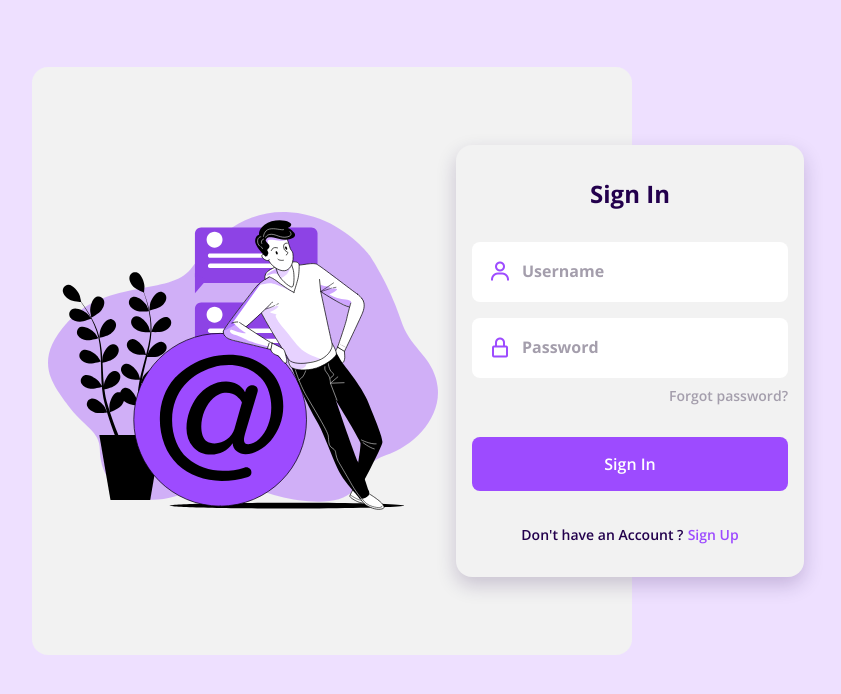
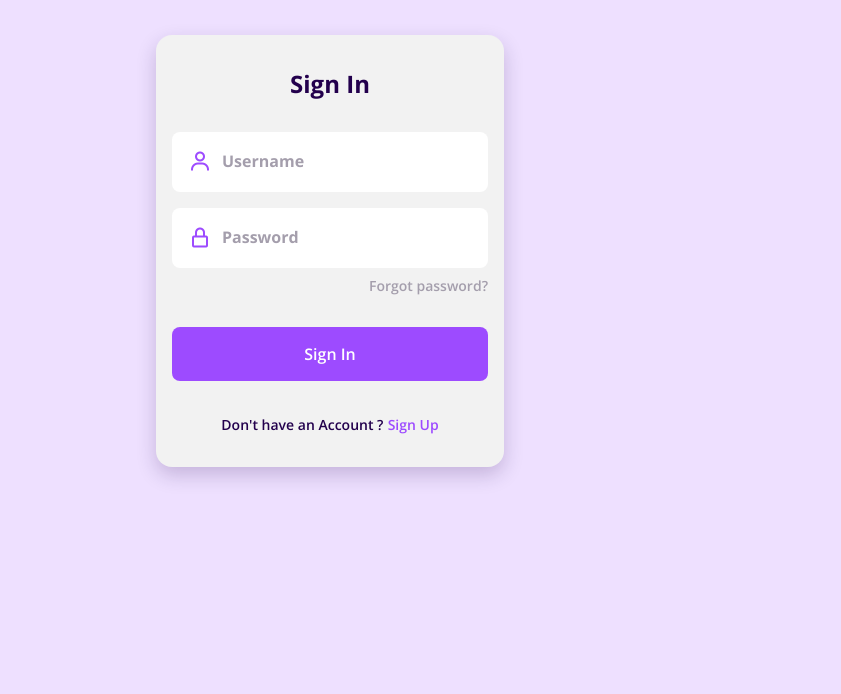
Before and after one commit to himanshu-sheetlani/Hobby-Hub-passion-playground-, a plain HTML site: page index.html in a window 1280 px wide. Shown: the part 132-826 px from the top of the page, without its empty margins (189-1030 px from the left). Drawn offline with nearby package versions, Linux system fonts and the light colour scheme.

Commit message:
Update styles.css

```diff
--- a/styles.css
+++ b/styles.css
@@ -236,12 +236,7 @@ img{
   }
 
   .login__img{
-    display: flex;
-    width: 600px;
-    height: 588px;
-    background-color: var(--first-color-lighten);
-    border-radius: 1rem;
-    padding-left: 1rem;
+    display:none;
   }
 
   .login__img img{
```
